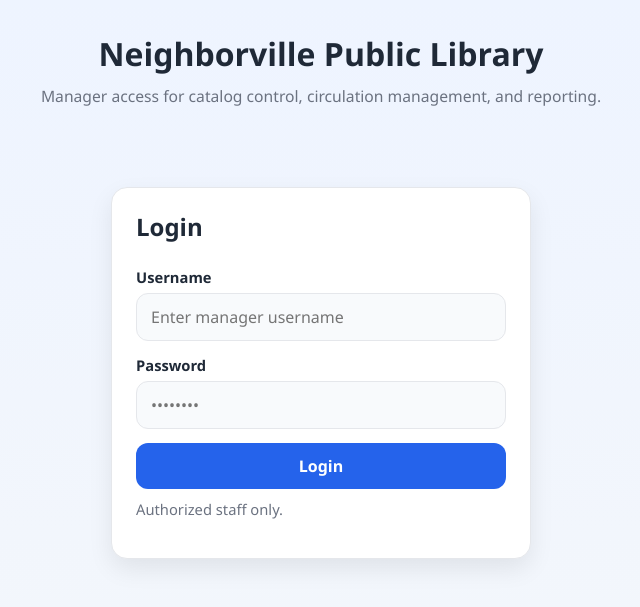
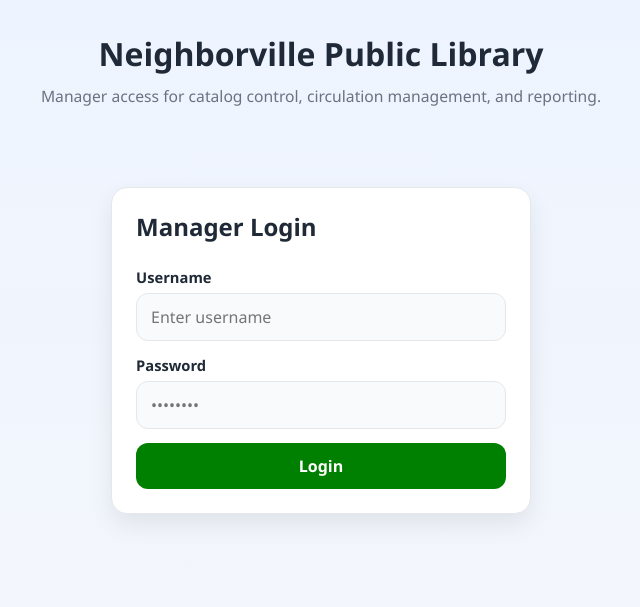
Before and after one commit to MinhPhan20/Neighborville-Library-System, a FastAPI app: page / in a window 1280 px wide. Shown: the top 607 px of the page, without its empty margins (319-959 px from the left). Run offline with FastAPI, Linux system fonts and the light colour scheme.

Commit message:
Update login page for manager access

```diff
--- a/templates/index.html
+++ b/templates/index.html
@@ -17,7 +17,7 @@
             <div class="login-wrap">
                 <div class="card">
                     <div class="card-header">
-                        <h2>Login</h2>
+                        <h2>Manager Login</h2>
                     </div>
                     <div class="card-body">
                         {% if error %}
@@ -29,7 +29,7 @@
                         <form method="POST" action="/login" class="form-grid">
                             <div>
                                 <label for="username">Username</label>
-                                <input type="text" id="username" name="username" placeholder="Enter manager username" autocomplete="username" required>
+                                <input type="text" id="username" name="username" placeholder="Enter username" autocomplete="username" required>
                             </div>
 
                             <div>
@@ -37,10 +37,9 @@
                                 <input type="password" id="password" name="password" placeholder="••••••••" autocomplete="current-password" required>
                             </div>
 
-                            <button type="submit">Login</button>
+                            <button type="submit" style="background-color: green; white;">Login</button>
                         </form>
 
-                        <p class="message">Authorized staff only.</p>
                     </div>
                 </div>
             </div>
```
